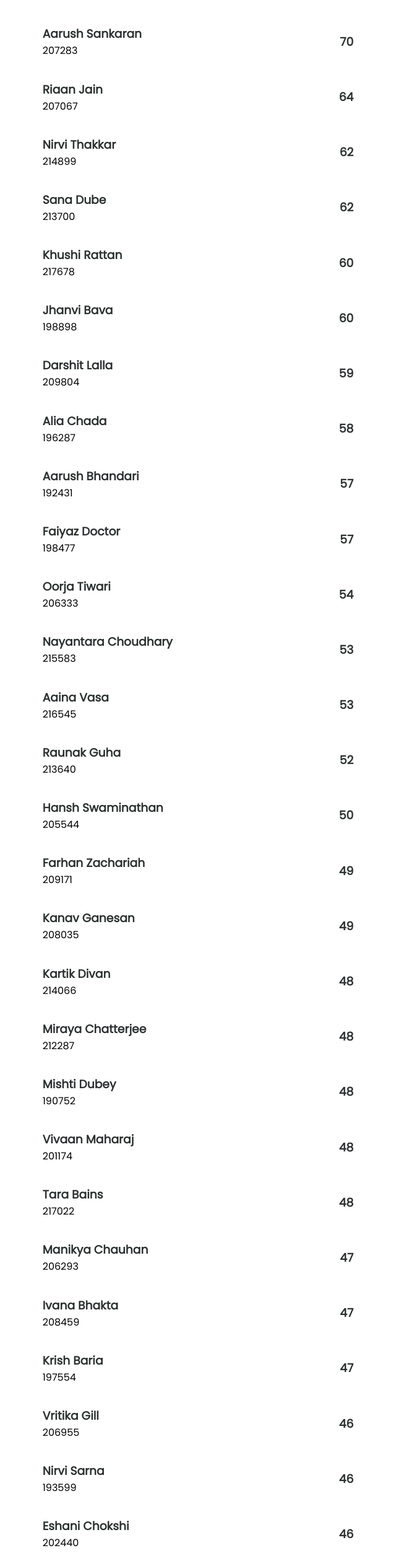
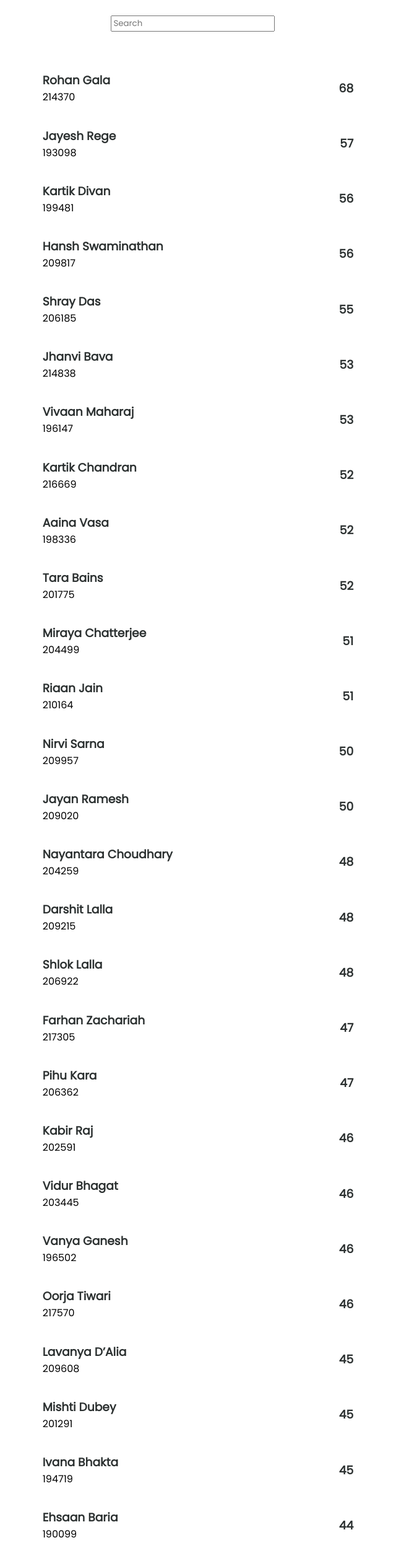
Before and after one commit to ba-13/HackIT_22, a React (Create React App) app: page / in a window 1280 px wide. Shown: the part 254-2781 px from the top of the page at 62% size, without its empty margins (328-968 px from the left). Built offline with nearby package versions, Linux system fonts and the light colour scheme.

Commit message:
Working search button

```diff
--- a/src/components/Board.js
+++ b/src/components/Board.js
@@ -1,37 +1,64 @@
-import React, { useState } from "react";
+import React from "react";
 import Profiles from "./profiles";
 import Problem from "./problem";
 import { ProfilesData } from "../data/data_profiles";
 import { Problems } from "../data/data_problems";
+import SearchBox from "./search_box/SearchBox";
 
 let len = Problems.length;
 
-export default function Board() {
-  const [stateType, setType] = useState(-1);
-  const handleClick = (e) => {
-    setType(e.target.dataset.id);
+export default class Board extends React.Component {
+  constructor() {
+    super();
+    this.state = {
+      stateType: -1,
+      searchField: "",
+    };
+  }
+  handleClick = (e) => {
+    this.setState({ stateType: e.target.dataset.id });
   };
   // console.log(stateType);
+  render() {
+    const filteredProfilesData = ProfilesData.filter((p) => {
+      return (
+        p.name.toLowerCase().includes(this.state.searchField.toLowerCase()) ||
+        p.roll.includes(this.state.searchField)
+      );
+    });
+    console.log(filteredProfilesData.length);
     return (
       <div className="board">
+        <h1 className="title">HackIT</h1>
         <h1 className="leaderboard">Leaderboard</h1>
         <div className="duration">
-        <button onClick={handleClick} data-id="0">
+          <button onClick={this.handleClick} data-id="0">
             Current Assignment
           </button>
-        <button onClick={handleClick} data-id="1">
+          <button onClick={this.handleClick} data-id="1">
             Previous Assignment
           </button>
-        <button onClick={handleClick} data-id="-1">
+          <button onClick={this.handleClick} data-id="-1">
             All time
           </button>
         </div>
         <div>
-        <Problem ps={problem_statement(Problems, stateType)}></Problem>
+          <Problem
+            ps={problem_statement(Problems, this.state.stateType)}
+          ></Problem>
         </div>
-      <Profiles Leaderboard={filter_data(ProfilesData, stateType)}></Profiles>
+        <div>
+          <SearchBox
+            onChange={(e) => this.setState({ searchField: e.target.value })}
+            placeholder="Search"
+          ></SearchBox>
+        </div>
+        <Profiles
+          Leaderboard={filter_data(filteredProfilesData, this.state.stateType)}
+        ></Profiles>
       </div>
     );
+  }
 }
 
 function problem_statement(data, type_) {
--- a/src/components/style.css
+++ b/src/components/style.css
@@ -25,6 +25,10 @@
     margin: 1em;
 }
 
+.title {
+    margin-bottom: -1em;
+    margin-top: 1em;
+}
 .board .duration{
     display: flex;
     justify-content: center;
@@ -82,5 +86,6 @@
 }
 
 .text {
-    margin-top: 2em;
+    margin-top: 1em;
+    margin-bottom: 1em;
 }
--- a/src/data/data_profiles.js
+++ b/src/data/data_profiles.js
@@ -1,302 +1,302 @@
 export const ProfilesData = [
 {
-    name: "Bhavin Jani",
-    score: 44,
-    roll: 211925,
-    scores: "274525a63",
+"name" : "Bhavin Jani",
+"score" :  36 ,
+"roll" : "193512",
+"scores" : "12642a380"
 },
 {
-    name: "Jayesh Rege",
-    score: 43,
-    roll: 219899,
-    scores: "377485630",
+"name" : "Jayesh Rege",
+"score" :  57 ,
+"roll" : "193098",
+"scores" : "a43aa5843"
 },
 {
-    name: "Farhan Zachariah",
-    score: 49,
-    roll: 209171,
-    scores: "a76413396",
+"name" : "Farhan Zachariah",
+"score" :  47 ,
+"roll" : "217305",
+"scores" : "569831a05"
 },
 {
-    name: "Kabir Raj",
-    score: 32,
-    roll: 216017,
-    scores: "134133a25",
+"name" : "Kabir Raj",
+"score" :  46 ,
+"roll" : "202591",
+"scores" : "0758762a1"
 },
 {
-    name: "Aradhya Dhillon",
-    score: 45,
-    roll: 209261,
-    scores: "4757a4107",
+"name" : "Aradhya Dhillon",
+"score" :  22 ,
+"roll" : "212648",
+"scores" : "510300436"
 },
 {
-    name: "Lavanya D’Alia",
-    score: 42,
-    roll: 190945,
-    scores: "195407286",
+"name" : "Lavanya D’Alia",
+"score" :  45 ,
+"roll" : "209608",
+"scores" : "18782a234"
 },
 {
-    name: "Nirvi Thakkar",
-    score: 62,
-    roll: 214899,
-    scores: "3a9999085",
+"name" : "Nirvi Thakkar",
+"score" :  38 ,
+"roll" : "191787",
+"scores" : "42920524a"
 },
 {
-    name: "Alia Chada",
-    score: 58,
-    roll: 196287,
-    scores: "a36896466",
+"name" : "Alia Chada",
+"score" :  37 ,
+"roll" : "207311",
+"scores" : "500142a69"
 },
 {
-    name: "Aarush Bhandari",
-    score: 57,
-    roll: 192431,
-    scores: "5929a165a",
+"name" : "Aarush Bhandari",
+"score" :  41 ,
+"roll" : "212870",
+"scores" : "502348991"
 },
 {
-    name: "Advika Dada",
-    score: 35,
-    roll: 203689,
-    scores: "334734029",
+"name" : "Advika Dada",
+"score" :  37 ,
+"roll" : "195324",
+"scores" : "946203490"
 },
 {
-    name: "Khushi Rattan",
-    score: 60,
-    roll: 217678,
-    scores: "681768699",
+"name" : "Khushi Rattan",
+"score" :  42 ,
+"roll" : "214751",
+"scores" : "464368272"
 },
 {
-    name: "Jhanvi Ganguly",
-    score: 38,
-    roll: 204803,
-    scores: "5053a8421",
+"name" : "Jhanvi Ganguly",
+"score" :  41 ,
+"roll" : "218611",
+"scores" : "6375050a5"
 },
 {
-    name: "Nayantara Choudhary",
-    score: 53,
-    roll: 215583,
-    scores: "637a4a193",
+"name" : "Nayantara Choudhary",
+"score" :  48 ,
+"roll" : "204259",
+"scores" : "80616a395"
 },
 {
-    name: "Kartik Divan",
-    score: 48,
-    roll: 214066,
-    scores: "394456089",
+"name" : "Kartik Divan",
+"score" :  56 ,
+"roll" : "199481",
+"scores" : "649955756"
 },
 {
-    name: "Vritika Gill",
-    score: 46,
-    roll: 206955,
-    scores: "a48903363",
+"name" : "Vritika Gill",
+"score" :  43 ,
+"roll" : "215590",
+"scores" : "762908182"
 },
 {
-    name: "Vidur Bhagat",
-    score: 36,
-    roll: 198776,
-    scores: "155980008",
+"name" : "Vidur Bhagat",
+"score" :  46 ,
+"roll" : "203445",
+"scores" : "63115857a"
 },
 {
-    name: "Vanya Ganesh",
-    score: 45,
-    roll: 197702,
-    scores: "a81669212",
+"name" : "Vanya Ganesh",
+"score" :  46 ,
+"roll" : "196502",
+"scores" : "44a629704"
 },
 {
-    name: "Miraya Chatterjee",
-    score: 48,
-    roll: 212287,
-    scores: "72a457373",
+"name" : "Miraya Chatterjee",
+"score" :  51 ,
+"roll" : "204499",
+"scores" : "873561849"
 },
 {
-    name: "Shray Das",
-    score: 39,
-    roll: 204638,
-    scores: "234a2323a",
+"name" : "Shray Das",
+"score" :  55 ,
+"roll" : "206185",
+"scores" : "773a49a23"
 },
 {
-    name: "Sana Dube",
-    score: 62,
-    roll: 213700,
-    scores: "aa6597726",
+"name" : "Sana Dube",
+"score" :  26 ,
+"roll" : "204378",
+"scores" : "154007810"
 },
 {
-    name: "Pihu Kara",
-    score: 41,
-    roll: 195749,
-    scores: "24612178a",
+"name" : "Pihu Kara",
+"score" :  47 ,
+"roll" : "206362",
+"scores" : "4a61606a4"
 },
 {
-    name: "Nirvi Sarna",
-    score: 46,
-    roll: 193599,
-    scores: "190981729",
+"name" : "Nirvi Sarna",
+"score" :  50 ,
+"roll" : "209957",
+"scores" : "772a67281"
 },
 {
-    name: "Faiyaz Doctor",
-    score: 57,
-    roll: 198477,
-    scores: "949a36097",
+"name" : "Faiyaz Doctor",
+"score" :  34 ,
+"roll" : "201352",
+"scores" : "687061420"
 },
 {
-    name: "Jhanvi Bava",
-    score: 60,
-    roll: 198898,
-    scores: "a7a482766",
+"name" : "Jhanvi Bava",
+"score" :  53 ,
+"roll" : "214838",
+"scores" : "05a3a9a60"
 },
 {
-    name: "Mishti Dubey",
-    score: 48,
-    roll: 190752,
-    scores: "5188672a1",
+"name" : "Mishti Dubey",
+"score" :  45 ,
+"roll" : "201291",
+"scores" : "913253a2a"
 },
 {
-    name: "Biju Chaudhuri",
-    score: 45,
-    roll: 201438,
-    scores: "0820645aa",
+"name" : "Biju Chaudhuri",
+"score" :  37 ,
+"roll" : "192545",
+"scores" : "420980563"
 },
 {
-    name: "Darshit Lalla",
-    score: 59,
-    roll: 209804,
-    scores: "a253898a4",
+"name" : "Darshit Lalla",
+"score" :  48 ,
+"roll" : "209215",
+"scores" : "a12528a91"
 },
 {
-    name: "Vivaan Maharaj",
-    score: 48,
-    roll: 201174,
-    scores: "719067468",
+"name" : "Vivaan Maharaj",
+"score" :  53 ,
+"roll" : "196147",
+"scores" : "12841aa89"
 },
 {
-    name: "Shlok Lalla",
-    score: 34,
-    roll: 213391,
-    scores: "128049280",
+"name" : "Shlok Lalla",
+"score" :  48 ,
+"roll" : "206922",
+"scores" : "924582981"
 },
 {
-    name: "Kartik Chandran",
-    score: 43,
-    roll: 204461,
-    scores: "a5402a0a2",
+"name" : "Kartik Chandran",
+"score" :  52 ,
+"roll" : "216669",
+"scores" : "842980678"
 },
 {
-    name: "Zaina Bali",
-    score: 42,
-    roll: 202390,
-    scores: "70560a392",
+"name" : "Zaina Bali",
+"score" :  41 ,
+"roll" : "218947",
+"scores" : "a52a26051"
 },
 {
-    name: "Oorja Tiwari",
-    score: 54,
-    roll: 206333,
-    scores: "7a902a655",
+"name" : "Oorja Tiwari",
+"score" :  46 ,
+"roll" : "217570",
+"scores" : "6926a0274"
 },
 {
-    name: "Aaina Vasa",
-    score: 53,
-    roll: 216545,
-    scores: "3968a1826",
+"name" : "Aaina Vasa",
+"score" :  52 ,
+"roll" : "198336",
+"scores" : "328763878"
 },
 {
-    name: "Jayan Ramesh",
-    score: 36,
-    roll: 216206,
-    scores: "4160a5343",
+"name" : "Jayan Ramesh",
+"score" :  50 ,
+"roll" : "209020",
+"scores" : "268471a75"
 },
 {
-    name: "Raunak Guha",
-    score: 52,
-    roll: 213640,
-    scores: "787777531",
+"name" : "Raunak Guha",
+"score" :  30 ,
+"roll" : "194889",
+"scores" : "240531816"
 },
 {
-    name: "Miraan Loyal",
-    score: 45,
-    roll: 217267,
-    scores: "47a42a053",
+"name" : "Miraan Loyal",
+"score" :  43 ,
+"roll" : "203413",
+"scores" : "814563376"
 },
 {
-    name: "Jivika Khurana",
-    score: 27,
-    roll: 209971,
-    scores: "505061208",
+"name" : "Jivika Khurana",
+"score" :  41 ,
+"roll" : "218055",
+"scores" : "636322595"
 },
 {
-    name: "Rohan Gala",
-    score: 44,
-    roll: 211871,
-    scores: "700596566",
+"name" : "Rohan Gala",
+"score" :  68 ,
+"roll" : "214370",
+"scores" : "9a9259aa4"
 },
 {
-    name: "Kanav Ganesan",
-    score: 49,
-    roll: 208035,
-    scores: "4089a8253",
+"name" : "Kanav Ganesan",
+"score" :  39 ,
+"roll" : "215980",
+"scores" : "376937121"
 },
 {
-    name: "Eshani Chokshi",
-    score: 46,
-    roll: 202440,
-    scores: "864822583",
+"name" : "Eshani Chokshi",
+"score" :  41 ,
+"roll" : "218204",
+"scores" : "902932736"
 },
 {
-    name: "Riaan Jain",
-    score: 64,
-    roll: 207067,
-    scores: "a868a093a",
+"name" : "Riaan Jain",
+"score" :  51 ,
+"roll" : "210164",
+"scores" : "799195443"
 },
 {
-    name: "Anay Raval",
-    score: 24,
-    roll: 193772,
-    scores: "120014691",
+"name" : "Anay Raval",
+"score" :  42 ,
+"roll" : "213313",
+"scores" : "913468a10"
 },
 {
-    name: "Tara Bains",
-    score: 48,
-    roll: 217022,
-    scores: "26a668136",
+"name" : "Tara Bains",
+"score" :  52 ,
+"roll" : "201775",
+"scores" : "0a90a733a"
 },
 {
-    name: "Manikya Chauhan",
-    score: 47,
-    roll: 206293,
-    scores: "960a20983",
+"name" : "Manikya Chauhan",
+"score" :  37 ,
+"roll" : "205745",
+"scores" : "116733088"
 },
 {
-    name: "Ivana Bhakta",
-    score: 47,
-    roll: 208459,
-    scores: "93446209a",
+"name" : "Ivana Bhakta",
+"score" :  45 ,
+"roll" : "194719",
+"scores" : "572847156"
 },
 {
-    name: "Suhana Iyer",
-    score: 34,
-    roll: 194832,
-    scores: "103033a77",
+"name" : "Suhana Iyer",
+"score" :  37 ,
+"roll" : "192366",
+"scores" : "231830596"
 },
 {
-    name: "Aarush Sankaran",
-    score: 70,
-    roll: 207283,
-    scores: "98486aa96",
+"name" : "Aarush Sankaran",
+"score" :  38 ,
+"roll" : "210989",
+"scores" : "815329307"
 },
 {
-    name: "Hansh Swaminathan",
-    score: 50,
-    roll: 205544,
-    scores: "388495805",
+"name" : "Hansh Swaminathan",
+"score" :  56 ,
+"roll" : "209817",
+"scores" : "935a38936"
 },
 {
-    name: "Krish Baria",
-    score: 47,
-    roll: 197554,
-    scores: "090a981a0",
+"name" : "Krish Baria",
+"score" :  33 ,
+"roll" : "214301",
+"scores" : "172a34330"
 },
 {
-    name: "Ehsaan Baria",
-    score: 41,
-    roll: 197778,
-    scores: "528409a30",
+"name" : "Ehsaan Baria",
+"score" :  44 ,
+"roll" : "190099",
+"scores" : "164962862"
 },
-];
+]
```
Also changed, not shown: 1 other file (tests, documents, lock files or other folders). Lines whose indentation alone changed are shown as unchanged.
